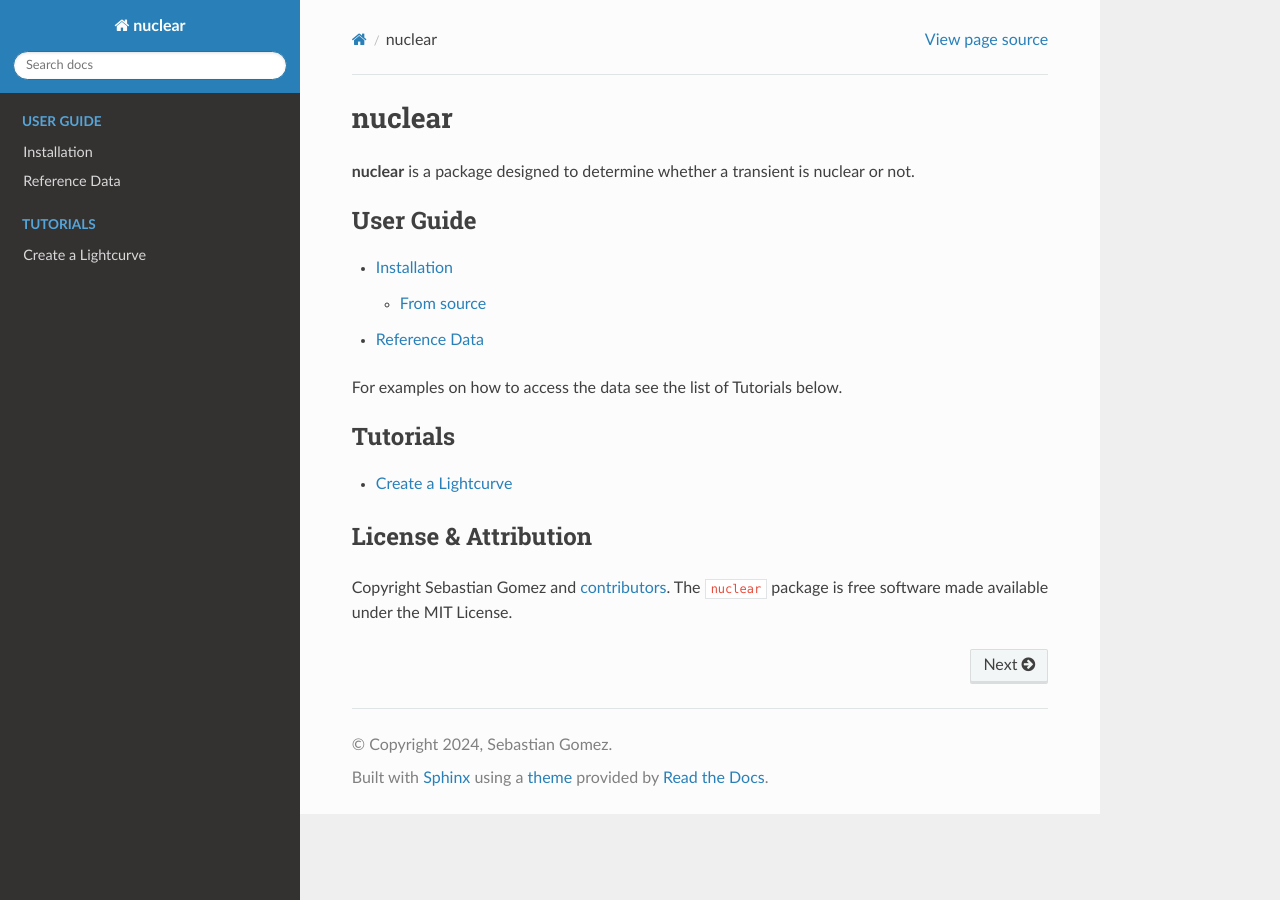
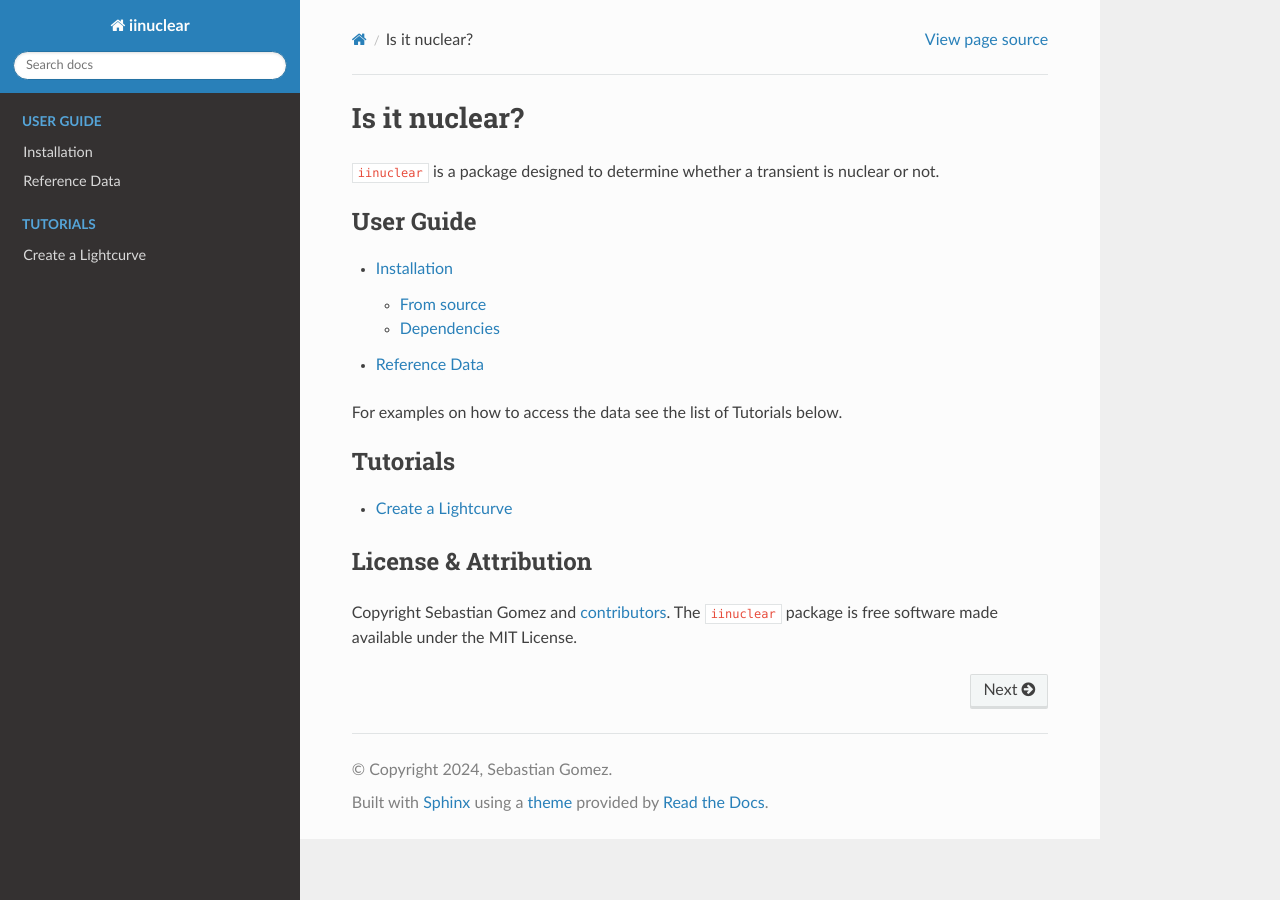
Before and after one commit to gmzsebastian/iinuclear, a Sphinx documentation site: the page built from docs/index.rst, in a window 1280 px wide. Built offline with Sphinx 7.4.7 and the Read the Docs theme 3.1.0, drawn with Linux system fonts in a browser that asks for light colours.

Commit message:
Updated docs

```diff
--- a/docs/conf.py
+++ b/docs/conf.py
@@ -9,7 +9,7 @@ import sys
 from pkg_resources import DistributionNotFound, get_distribution
 
 try:
-    __version__ = get_distribution("nuclear").version
+    __version__ = get_distribution("iinuclear").version
 except DistributionNotFound:
     __version__ = "unknown version"
 
@@ -23,7 +23,7 @@ sys.path.insert(0, os.path.abspath('../'))
 
 # -- Project information -----------------------------------------------------
 
-project = 'nuclear'
+project = 'iinuclear'
 copyright = '2024, Sebastian Gomez'
 author = 'Sebastian Gomez'
 
--- a/docs/index.rst
+++ b/docs/index.rst
@@ -1,7 +1,7 @@
-nuclear
-=====
+Is it nuclear?
+==============
 
-**nuclear** is a package designed to determine whether a transient is nuclear or not.
+``iinuclear`` is a package designed to determine whether a transient is nuclear or not.
 
 .. toctree::
    :maxdepth: 2
@@ -21,5 +21,5 @@ For examples on how to access the data see the list of Tutorials below.
 License & Attribution
 ---------------------
 
-Copyright Sebastian Gomez and `contributors <https://github.com/gmzsebastian/nuclear/graphs/contributors>`_.
-The ``nuclear`` package is free software made available under the MIT License.
+Copyright Sebastian Gomez and `contributors <https://github.com/gmzsebastian/iinuclear/graphs/contributors>`_.
+The ``iinuclear`` package is free software made available under the MIT License.
```
Also changed, not shown: docs/installation.rst (+24 -4 lines).
